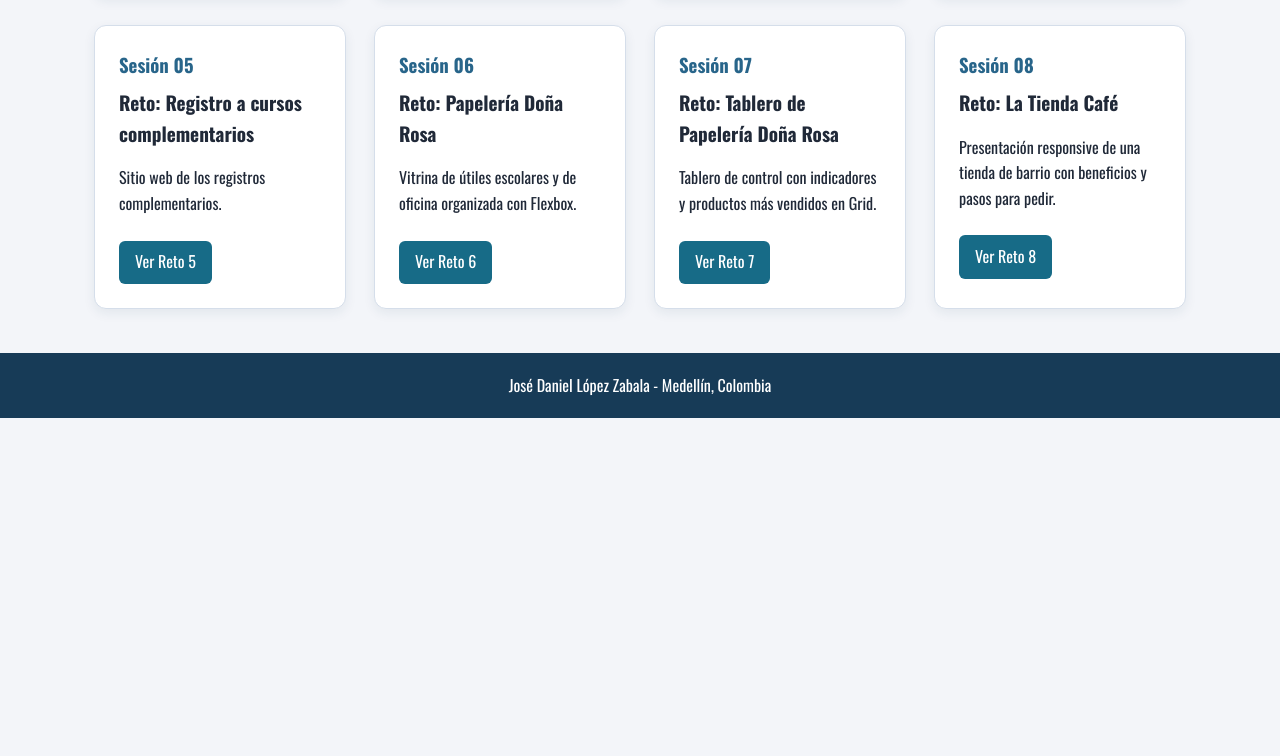
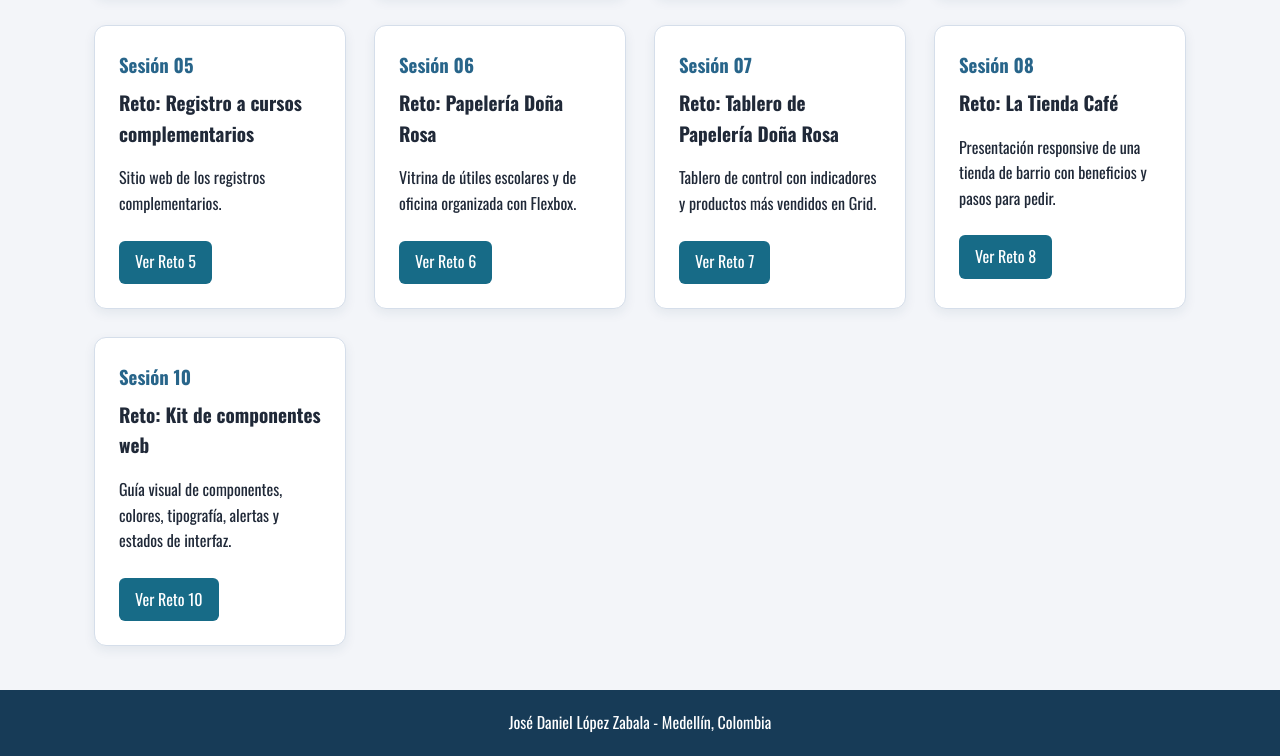
Before and after one commit to daniellopez-adv/web-adso-daniellopez, a plain HTML site: page index.html in a window 1280 px wide. Shown: the part 655-1411 px from the top of the page. Before the commit the page ends 1073 px from the top, so only its background shows below. Drawn offline with nearby package versions, Linux system fonts and the light colour scheme.

Commit message:
Add 'Sesión 10' for web components kit
Added a new section for 'Sesión 10' with details about a web components kit.

```diff
--- a/index.html
+++ b/index.html
@@ -91,6 +91,14 @@
           <p>Presentación responsive de una tienda de barrio con beneficios y pasos para pedir.</p>
           <a href="sesion08/reto/index.html" class="boton-enlace">Ver Reto 8</a>
         </div>
+
+        <div class="tarjeta">
+          <h3>Sesión 10</h3>
+          <p class="reto-titulo">Reto: Kit de componentes web</p>
+          <p>Guía visual de componentes, colores, tipografía, alertas y estados de interfaz.</p>
+          <a href="sesion10/reto/index.html" class="boton-enlace">Ver Reto 10</a>
+        </div>
+
       </div>
     </main>
 
```
